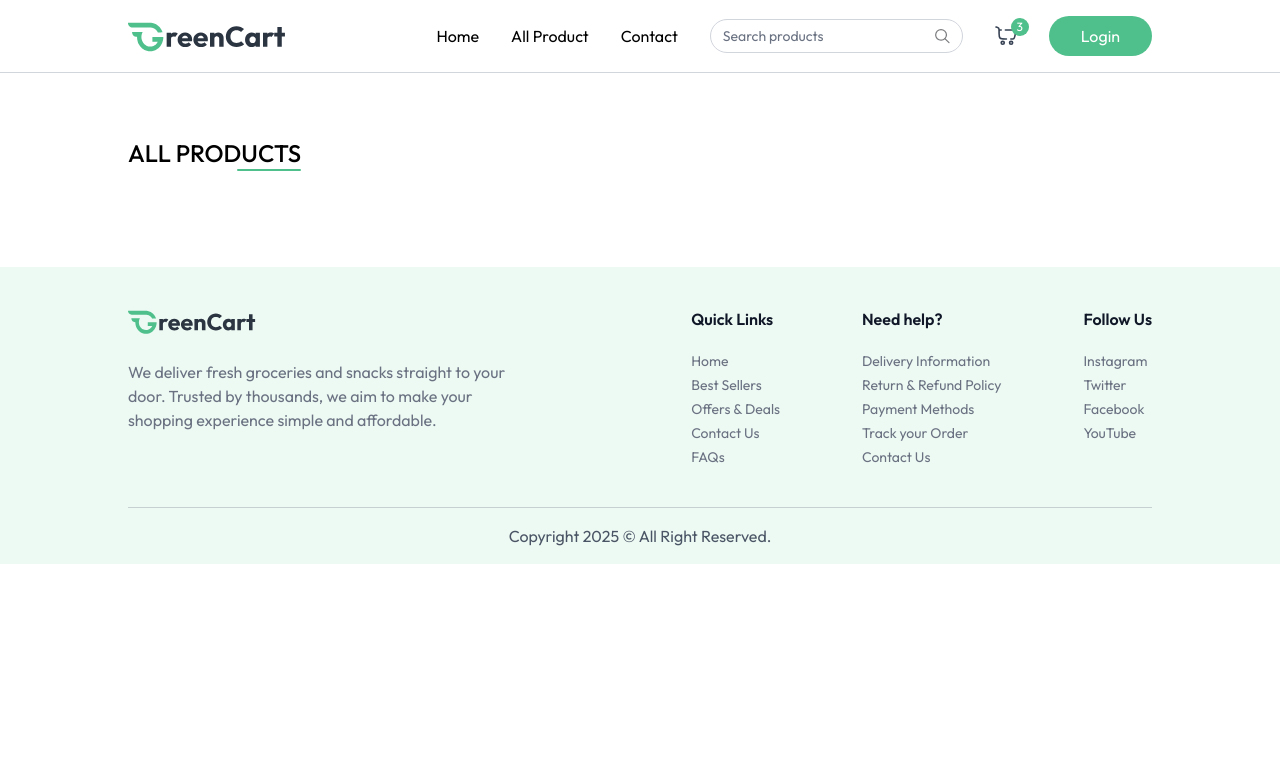
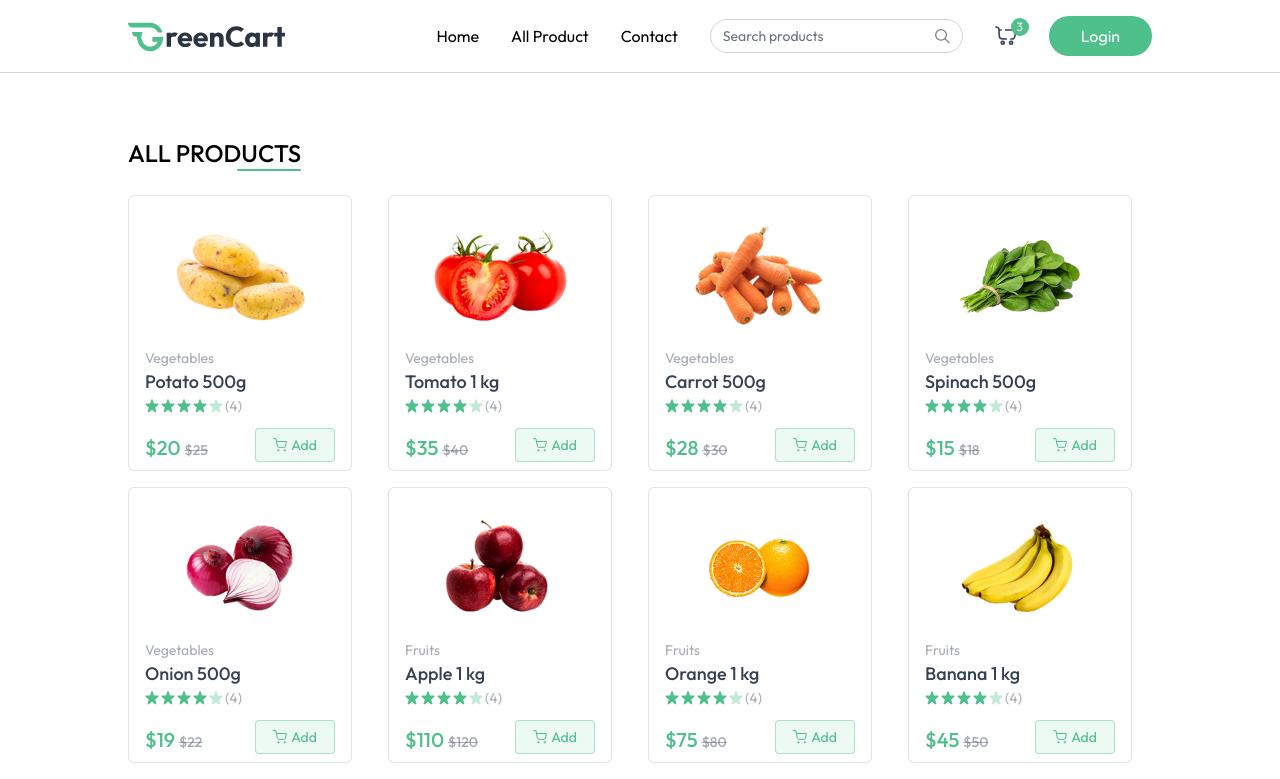
Before and after one commit to Avin-Arunkumar/Green-Cart, a React (Vite) app in the folder client/: page /products in a window 1280 px wide. Shown: the top 779 px of the page. Built offline with nearby package versions, Linux system fonts and the light colour scheme.

Commit message:
All Product

```diff
--- a/client/src/context/AppContext.jsx
+++ b/client/src/context/AppContext.jsx
@@ -14,6 +14,7 @@ export const AppContextProvider = ({ children }) => {
   const [showUserLogin, setShowUserLogin] = useState(false);
   const [products, setProducts] = useState([]);
   const [cartItems, setCartItems] = useState({});
+  const [searchQuery, setSearchQuery] = useState({});
   // Fetch All Product
   const fetchProducts = async () => {
     setProducts(dummyProducts);
--- a/client/src/pages/AllProduct.jsx
+++ b/client/src/pages/AllProduct.jsx
@@ -1,14 +1,34 @@
-import React from "react";
+import React, { useEffect, useState } from "react";
 import { useAppContext } from "../context/AppContext";
+import ProductCard from "../components/ProductCard";
 
 const AllProduct = () => {
-  const { products } = useAppContext;
+  const { products, searchQuery } = useAppContext();
+  const [filteredProducts, setFilteredProducts] = useState([]);
+  useEffect(() => {
+    if ((searchQuery || "").length > 0) {
+      setFilteredProducts(
+        products.filter((product) =>
+          product.name.toLowerCase().includes(searchQuery.toLowerCase())
+        )
+      );
+    } else {
+      setFilteredProducts(products);
+    }
+  }, [products, searchQuery]);
   return (
     <div className="mt-16 flex flex-col">
       <div className="flex flex-col items-end w-max">
         <p className="text-2xl font-medium uppercase">All Products</p>
         <div className="w-16 h-0.5 bg-primary rounded-full"></div>
       </div>
+      <div className="grid grid-cols-1 gap-4 md:grid-cols-4 lg:grid-cols-4 mt-6">
+        {filteredProducts
+          .filter((product) => product.inStock)
+          .map((product, index) => (
+            <ProductCard key={index} product={product} />
+          ))}
+      </div>
     </div>
   );
 };
```
